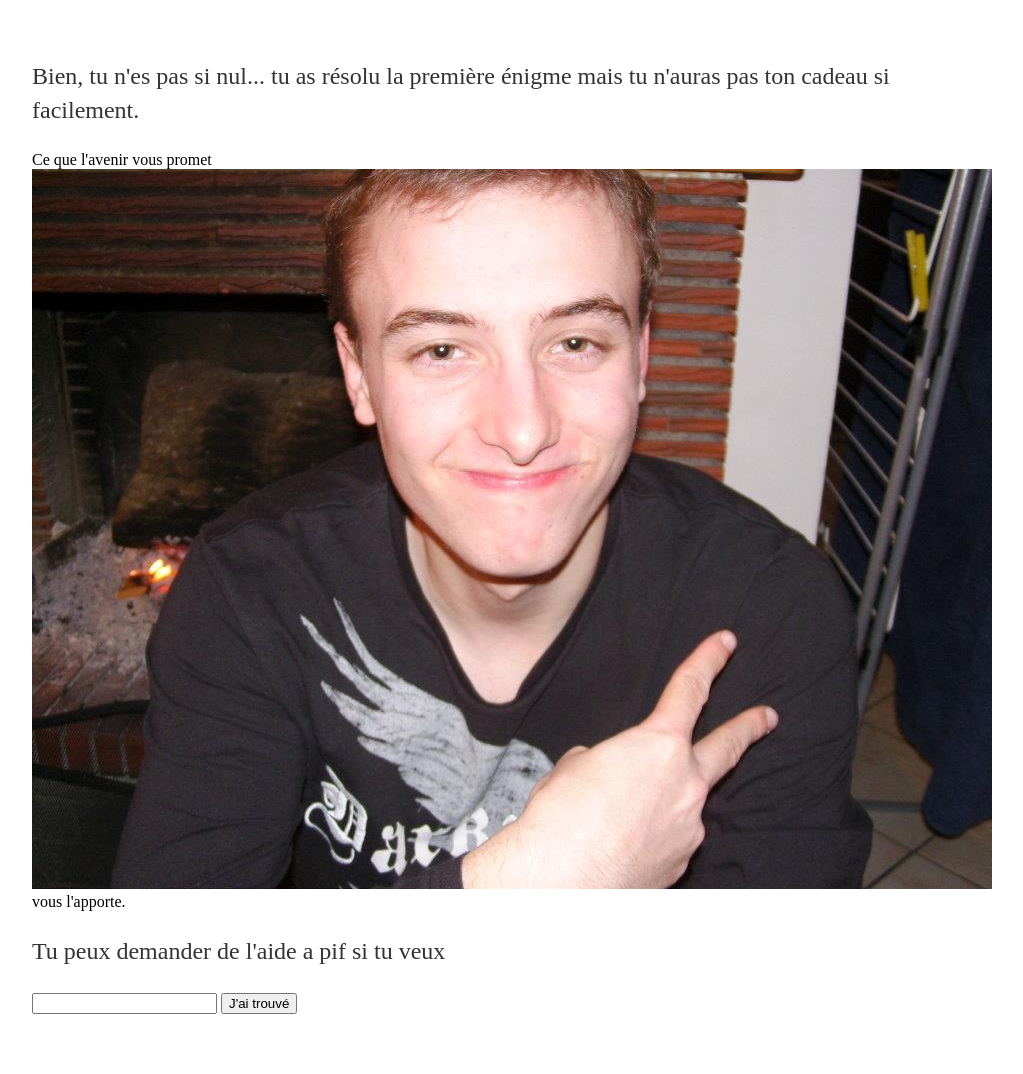
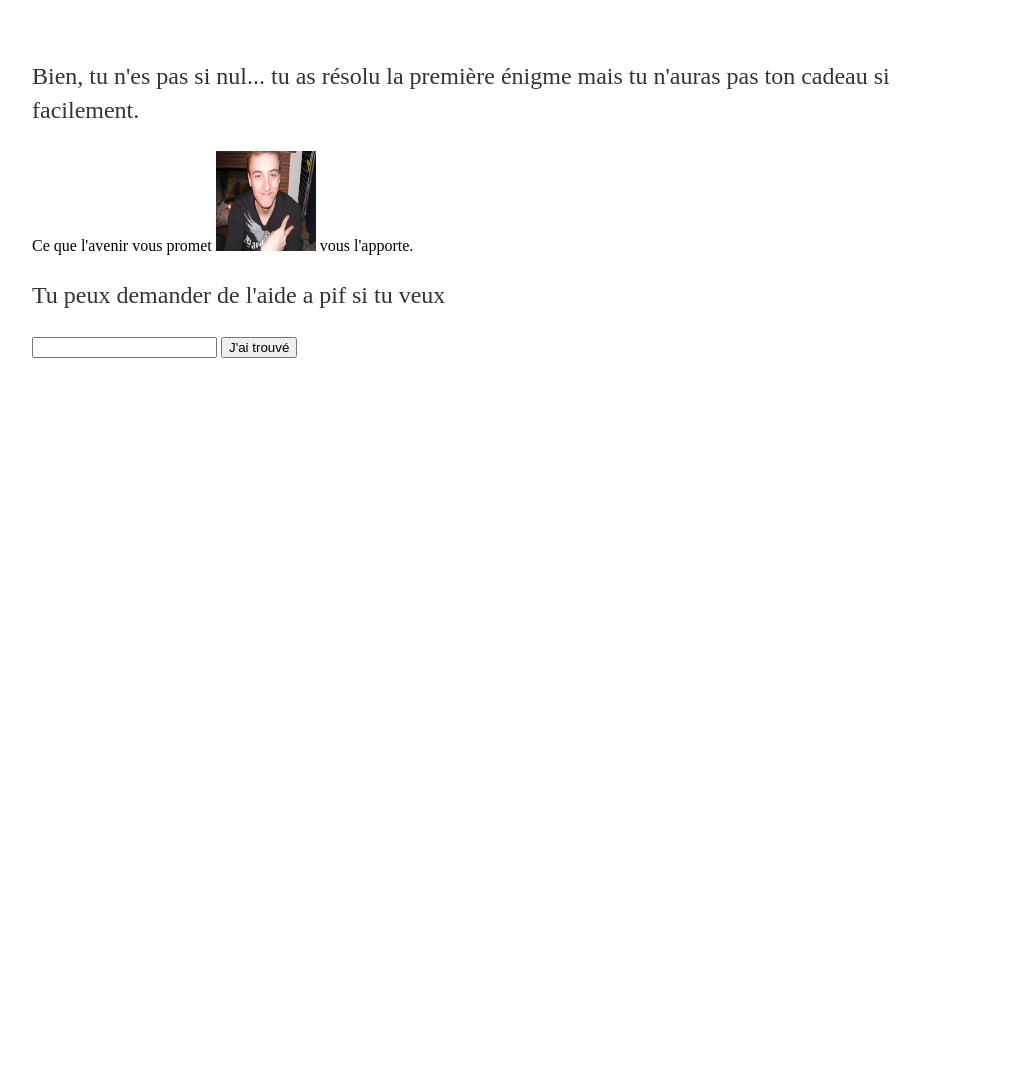
Before and after one commit to Keuwa/Keuwa.github.io, a Jekyll site: the page built from wagnionlenoob/index.html, in a window 1280 px wide. Shown: the whole page, without its empty margins (160-1183 px from the left). Built offline with Jekyll 4.4.1, drawn with Linux system fonts in a browser that asks for light colours; after the commit the page ends 900 px from its top, so only the background shows below that.

Commit message:
for wawa

```diff
--- a/wagnionlenoob/index.html
+++ b/wagnionlenoob/index.html
@@ -7,7 +7,7 @@ title: enigma_two
     <p> Bien, tu n'es pas si nul... tu as résolu la première énigme mais tu n'auras pas ton cadeau si facilement.</p>
 
     <div id="enigma_two">
-        Ce que l'avenir vous promet <img src="/images/wagnion1.jpg"/> vous l'apporte.
+        Ce que l'avenir vous promet <img src="/images/wagnion1.jpg" height="100px" width="100px"/> vous l'apporte.
     </div>
 
     <p> Tu peux demander de l'aide a pif si tu veux</p>
```
